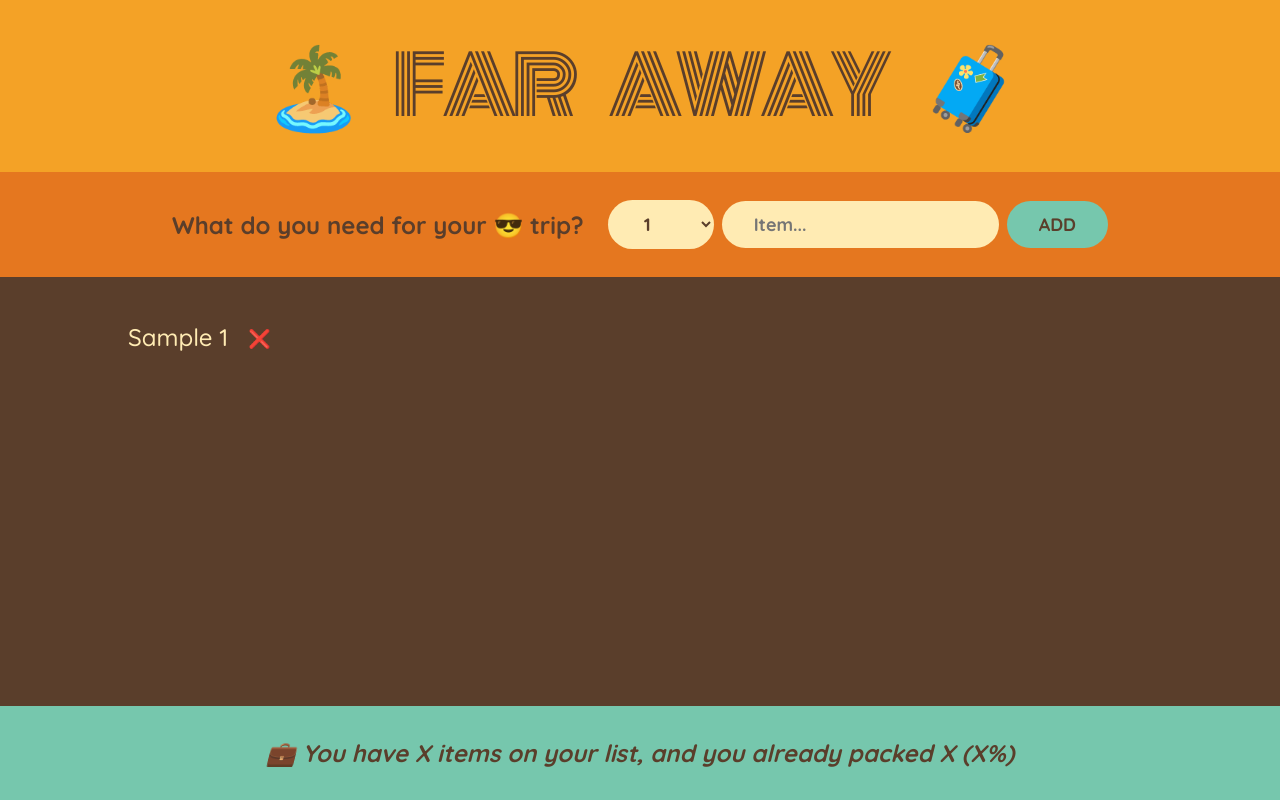
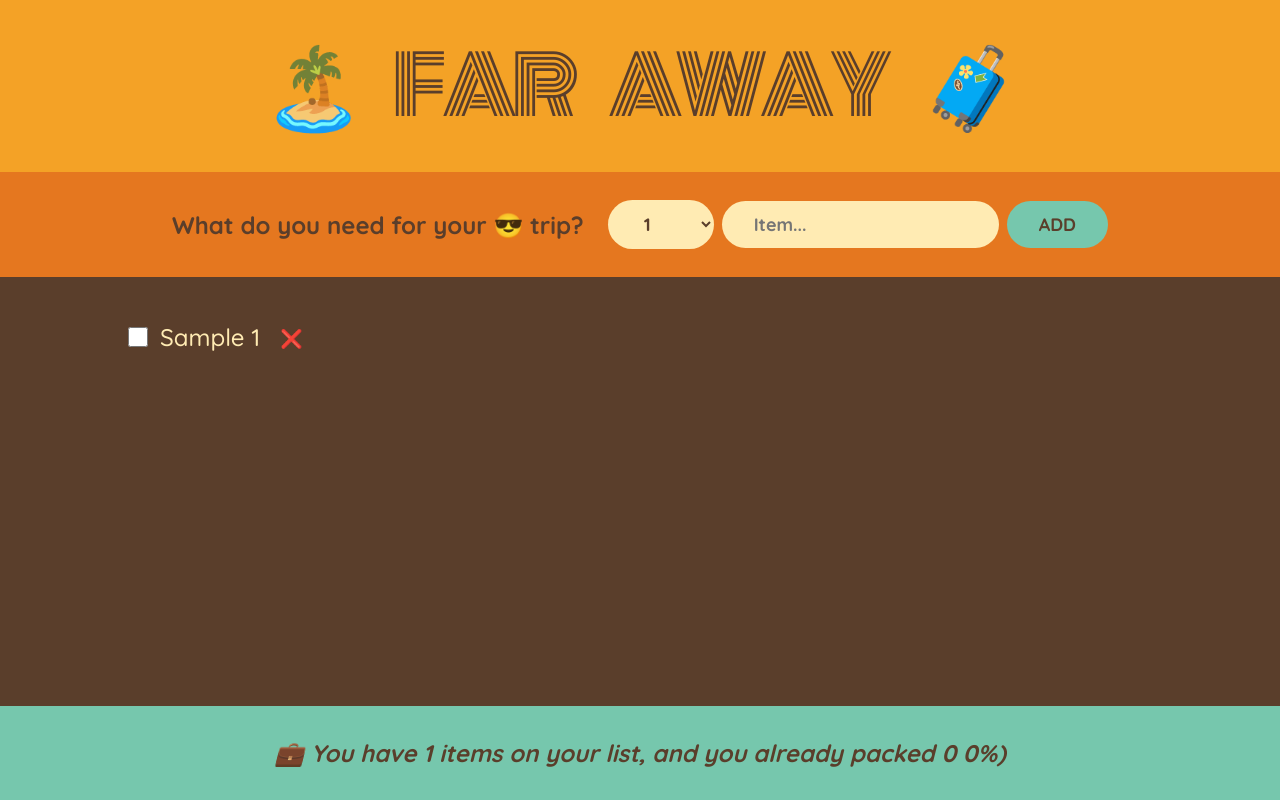
Before and after one commit to MahmoudKhalid22/react-jonas-course, a React (Create React App) app in the folder sec-7-Thinking-In-React-state_management/travel-list/: page / in a window 1280 px wide. Both pictures are taken after typing "Sample" into the empty fields and a click on the button "ADD". Built offline with nearby package versions, Linux system fonts and the light colour scheme; the HTML template or start-up script is replaced by a standard one.

Commit message:
deriving state in the code

```diff
--- a/sec-7-Thinking-In-React-state_management/travel-list/src/App.tsx
+++ b/sec-7-Thinking-In-React-state_management/travel-list/src/App.tsx
@@ -7,24 +7,34 @@
   packed: boolean;
 }
 
-// const initialItems: ItemInterface[] = [
-//   { id: 1, description: "Passports", quantity: 2, packed: false },
-//   { id: 2, description: "Socks", quantity: 12, packed: false },
-//   { id: 3, description: "Socks", quantity: 12, packed: true },
-// ];
-
 function App() {
-  const [items, setItems] = useState([]);
+  const [items, setItems] = useState<ItemInterface[]>([]);
 
   const handleItems = (item: never): void => {
     setItems([...items, item]);
   };
+
+  const handleDeleteItem = (id: number) => {
+    setItems(items.filter((item: ItemInterface) => item?.id !== id));
+  };
+
+  const handleToggleItem = (id: number) => {
+    const newItems = items.map((item: ItemInterface) =>
+      item?.id === id ? { ...item, packed: !item.packed } : item
+    );
+    setItems([...newItems]);
+  };
+
   return (
     <div className="app">
       <Logo />
       <Form onAddItem={handleItems} />
-      <PackList items={items} />
-      <Stats />
+      <PackList
+        items={items}
+        onDeleteItem={handleDeleteItem}
+        onToggleItem={handleToggleItem}
+      />
+      <Stats items={items} />
     </div>
   );
 }
@@ -73,33 +83,55 @@
     </>
   );
 }
-function PackList({ items }: any) {
+function PackList({ items, onDeleteItem, onToggleItem }: any) {
   return (
     <div className="list">
       <ul>
         {items.map((item: ItemInterface) => (
-          <Item item={item} key={item.id} />
+          <Item
+            item={item}
+            key={item.id}
+            onDeleteItem={onDeleteItem}
+            onToggleItem={onToggleItem}
+          />
         ))}
       </ul>
     </div>
   );
 }
 
-function Item({ item }: any) {
+function Item({ item, onDeleteItem, onToggleItem }: any) {
   return (
     <li>
+      <input
+        type="checkbox"
+        value={item.packed}
+        onChange={() => onToggleItem(item.id)}
+      />
       <span style={item.packed ? { textDecoration: "line-through" } : {}}>
         {item.description} {item.quantity}
       </span>
-      <button>❌</button>
+      <button onClick={() => onDeleteItem(item.id)}>❌</button>
     </li>
   );
 }
 
-function Stats() {
+function Stats({ items }: any) {
+  if (!items.length) {
+    return (
+      <em className="stats">Start adding some items to your packing list 👝</em>
+    );
+  }
+  const allItems = items.length;
+  const packedItems = items.filter((item: ItemInterface) => item.packed).length;
+  const percentage = Math.round((packedItems / allItems) * 100);
   return (
     <footer className="stats">
-      <em>💼 You have X items on your list, and you already packed X (X%)</em>
+      <em>
+        {+percentage === 100
+          ? `You got everything! Ready to go ✈️`
+          : `💼 You have ${allItems} items on your list, and you already packed ${packedItems} ${+percentage}%)`}
+      </em>
     </footer>
   );
 }
```
Also changed, not shown: 2 other files (tests, documents, lock files or other folders).
